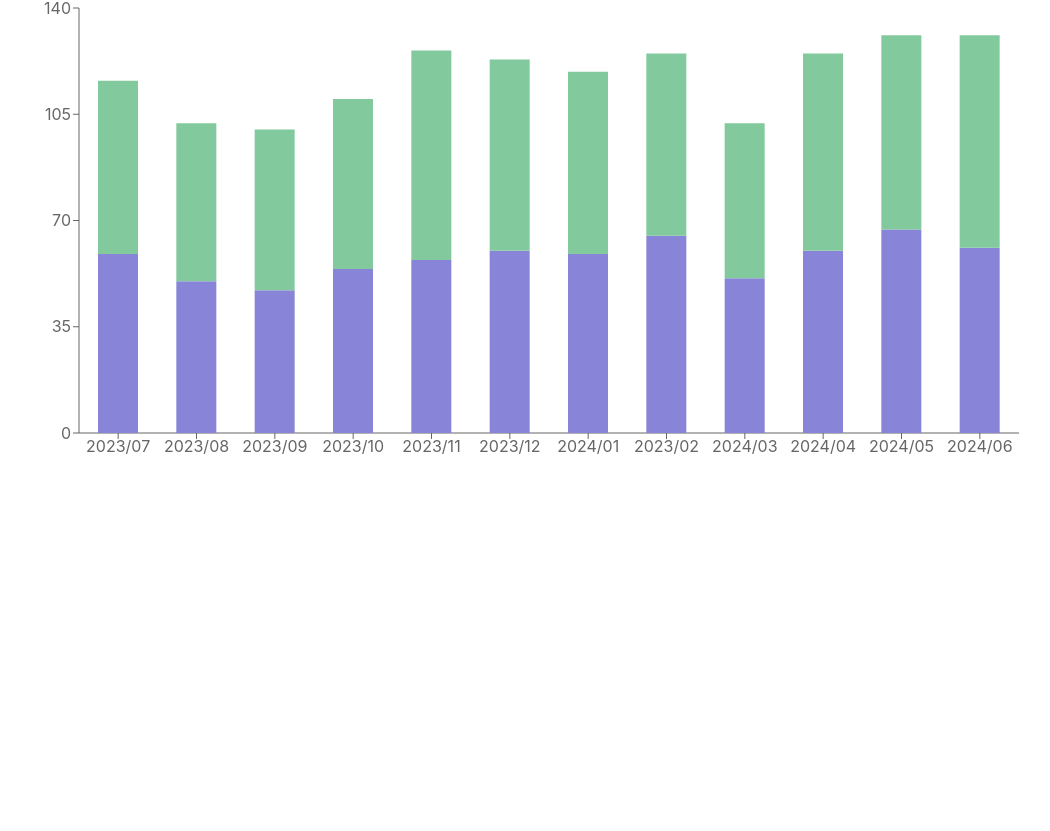
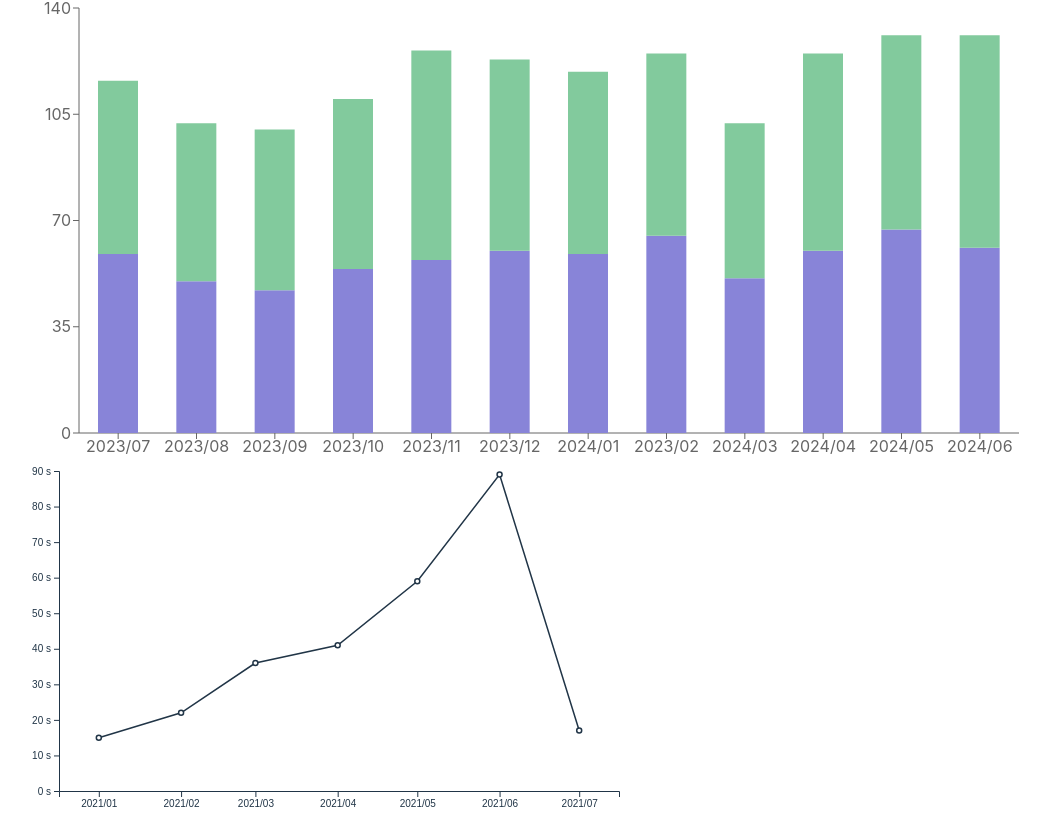
Before and after one commit to moepyxxx/sample_charts, a React (Vite) app: page / in a window 1280 px wide. Shown: the part 1462-2293 px from the top of the page, without its empty margins (1-1051 px from the left). Before the commit the page ends 1936 px from the top, so only its background shows below. Built offline with nearby package versions, Linux system fonts and the light colour scheme.

Commit message:
update: d3でなんとなく表が書けるまで

```diff
--- a/package.json
+++ b/package.json
@@ -14,11 +14,13 @@
     "@emotion/styled": "^11.13.0",
     "@mui/material": "^5.16.6",
     "@mui/x-charts": "^7.11.1",
+    "d3": "^7.9.0",
     "react": "^18.3.1",
     "react-dom": "^18.3.1",
     "recharts": "^2.12.7"
   },
   "devDependencies": {
+    "@types/d3": "^7.4.3",
     "@types/react": "^18.3.3",
     "@types/react-dom": "^18.3.0",
     "@typescript-eslint/eslint-plugin": "^7.17.0",
--- a/src/App.tsx
+++ b/src/App.tsx
@@ -2,6 +2,7 @@ import "./App.css";
 import { Sample2 as MuiSample2 } from "./components/mui/Sample2";
 import { Sample1 as MuiSample1 } from "./components/mui/Sample1";
 import { Sample1 as RechartsSample1 } from "./components/recharts/Sample1";
+import { Sample1 as D3Sample1 } from "./components/d3/Sample1";
 import { Stack } from "@mui/material";
 import { Sample3 as MuiSample3 } from "./components/mui/Sample3";
 
@@ -12,6 +13,17 @@ function App() {
       <MuiSample2 />
       <MuiSample3 />
       <RechartsSample1 />
+      <D3Sample1
+        data={[
+          { date: new Date("2021/01"), value: 15 },
+          { date: new Date("2021/02"), value: 22 },
+          { date: new Date("2021/03"), value: 36 },
+          { date: new Date("2021/04"), value: 41 },
+          { date: new Date("2021/05"), value: 59 },
+          { date: new Date("2021/06"), value: 89 },
+          { date: new Date("2021/07"), value: 17 },
+        ]}
+      />
     </Stack>
   );
 }
--- /dev/null
+++ b/src/components/d3/Sample1.tsx
@@ -0,0 +1,87 @@
+import * as d3 from "d3";
+import { FC, useEffect, useRef } from "react";
+
+type Props = {
+  data: { date: Date; value: number }[];
+  width?: number;
+  height?: number;
+  marginTop?: number;
+  marginRight?: number;
+  marginBottom?: number;
+  marginLeft?: number;
+};
+export const Sample1: FC<Props> = ({
+  data,
+  width = 640,
+  height = 400,
+  marginTop = 60,
+  marginRight = 40,
+  marginBottom = 20,
+  marginLeft = 40,
+}) => {
+  const dateExtent = d3.extent(data, (d) => d.date) as [Date, Date];
+  // 日付の範囲に余裕を加える
+  const startDate = new Date(dateExtent[0].getTime());
+  startDate.setDate(startDate.getDate() - 15);
+  const endDate = new Date(dateExtent[1].getTime());
+  endDate.setDate(endDate.getDate() + 15);
+
+  const x = d3
+    .scaleTime()
+    .domain([startDate, endDate])
+    .range([marginLeft, width - marginRight]);
+
+  const extent = d3.extent(data.map((d) => d.value));
+  if (extent[0] === undefined || extent[1] === undefined) {
+    throw new Error("extent is undefined");
+  }
+  const y = d3
+    .scaleLinear()
+    .domain([0, d3.max(data, (d) => d.value) as number])
+    .nice()
+    .range([height - marginBottom, marginTop]);
+
+  const line = d3
+    .line<{ date: Date; value: number }>()
+    .x((d) => x(d.date))
+    .y((d) => y(d.value));
+  const d = line(data);
+  if (d === null) {
+    throw new Error("line is null");
+  }
+
+  const xAxis = d3
+    .axisBottom(x)
+    .ticks(5)
+    .tickFormat((d) => d3.timeFormat("%Y/%m")(d as Date));
+  const yAxis = d3
+    .axisLeft(y)
+    .ticks(10)
+    .tickSize(5)
+    .tickSizeOuter(4)
+    .tickFormat((d) => `${d} s`);
+  const xAxisRef = useRef<SVGGElement | null>(null);
+  const yAxisRef = useRef<SVGGElement | null>(null);
+
+  useEffect(() => {
+    if (xAxisRef.current) {
+      d3.select(xAxisRef.current).call(xAxis);
+    }
+    if (yAxisRef.current) {
+      d3.select(yAxisRef.current).call(yAxis);
+    }
+  }, [xAxis, yAxis]);
+
+  return (
+    <svg width={width} height={height}>
+      <path fill="none" stroke="currentColor" strokeWidth="1.5" d={d} />
+      <g fill="white" stroke="currentColor" strokeWidth="1.5">
+        {data.map((d, i) => (
+          <circle key={i} cx={x(d.date)} cy={y(d.value)} r="2.5" />
+        ))}
+      </g>
+      <g ref={xAxisRef} transform={`translate(0,${height - marginBottom})`} />
+      <g ref={yAxisRef} transform={`translate(${marginLeft},0)`} />
+    </svg>
+  );
+};
```
Also changed, not shown: 1 other file (tests, documents, lock files or other folders).
